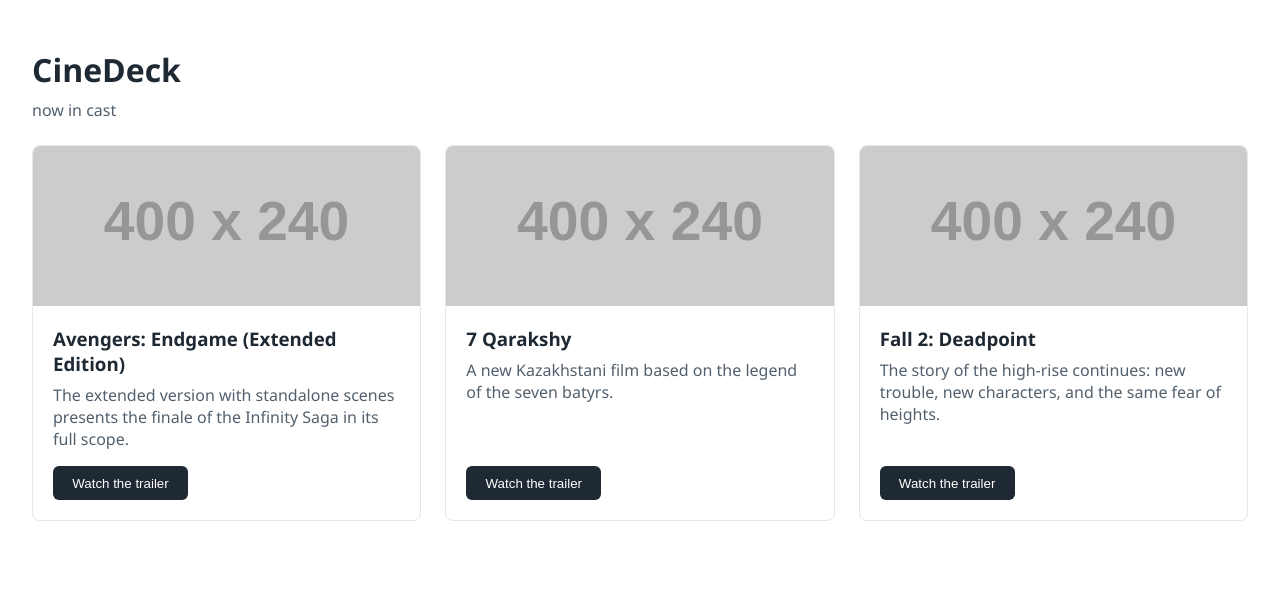
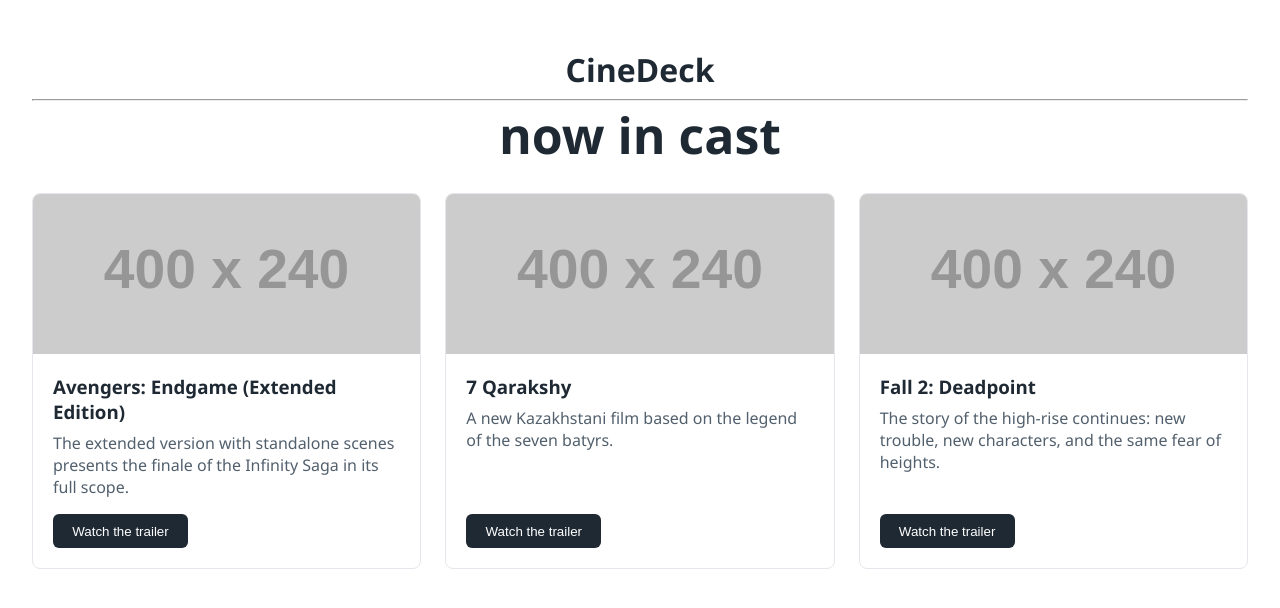
Before and after one commit to Ramazan-SE-2524/assignment2-flexbox-grid, a plain HTML site: page task1/index.html in a window 1280 px wide. Drawn offline with Linux system fonts and the light colour scheme; placeholder pictures from the web are drawn by us.

Commit message:
Task 1 upgrade

```diff
--- a/task1/index.html
+++ b/task1/index.html
@@ -9,6 +9,7 @@
   <body>
     <main class="page-content">
       <h1>CineDeck</h1>
+      <hr />
       <p class="section-lead">now in cast</p>
 
       <section class="card-row">
--- a/task1/styles.css
+++ b/task1/styles.css
@@ -15,11 +15,16 @@
 
 .page-content h1 {
   margin-bottom: 0.5rem;
+  text-align: center;
 }
 
 .section-lead {
   color: #52606d;
   margin-bottom: 1.5rem;
+  font-size: 50px;
+  font-weight: bold;
+  text-align: center;
+  color: #1f2933;
 }
 
 .card-row {
```
